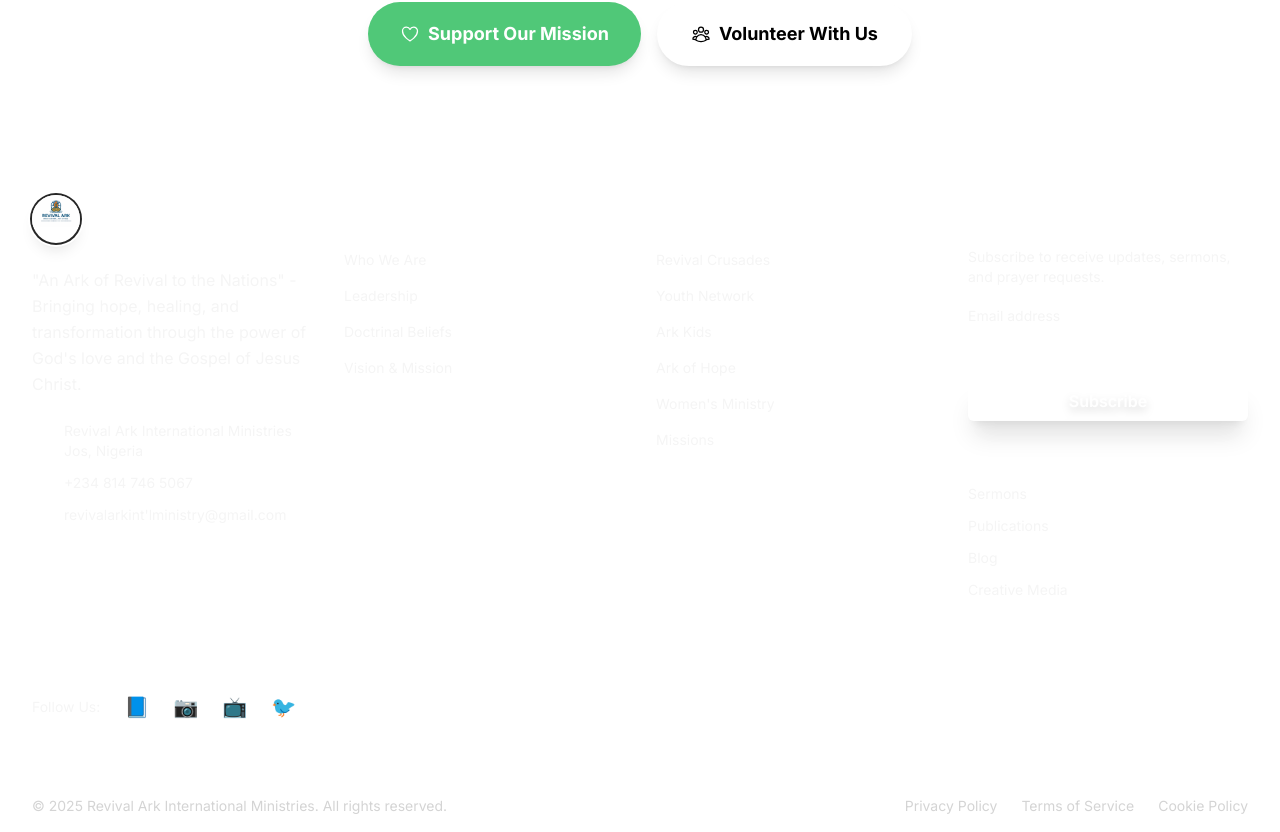
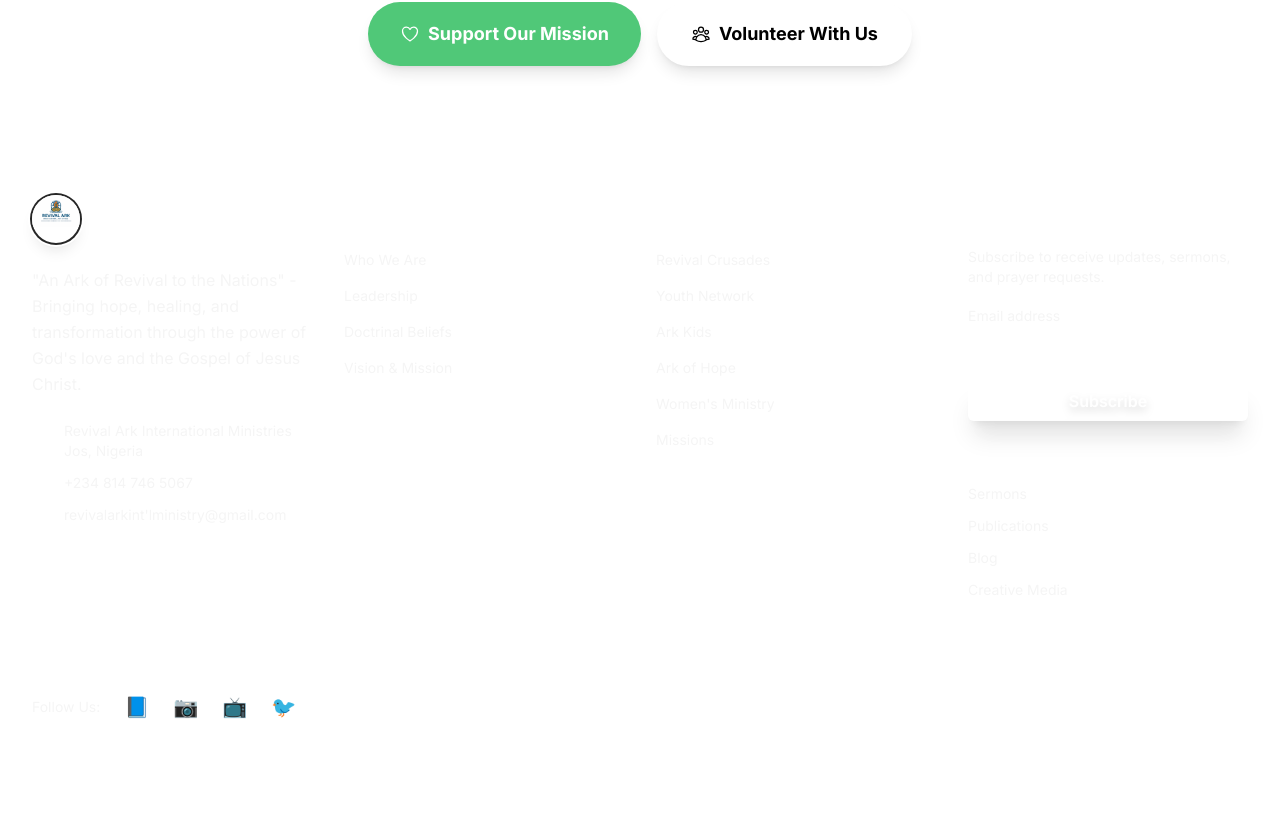
Before and after one commit to zortojnr/revival-ark-int-ministries, a Next.js app: page / in a window 1280 px wide. Shown: the part 5701-6533 px from the top of the page. Built offline with nearby package versions, Linux system fonts and the light colour scheme.

Commit message:
Fix footer legibility: darker secondary background and white bottom bar text; no layout changes

```diff
--- a/src/components/layout/Footer.tsx
+++ b/src/components/layout/Footer.tsx
@@ -106,7 +106,7 @@
   };
 
   return (
-    <footer className="bg-secondary-800 text-white border-t border-secondary-700">
+    <footer className="bg-secondary-900 text-white border-t border-secondary-800">
       {/* Main Footer Content */}
       <div className="max-w-7xl mx-auto px-4 sm:px-6 lg:px-8 py-12">
         <div className="grid grid-cols-1 md:grid-cols-2 lg:grid-cols-4 gap-8">
@@ -284,7 +284,7 @@
       {/* Bottom Bar */}
       <div className="bg-secondary-900 py-4">
         <div className="max-w-7xl mx-auto px-4 sm:px-6 lg:px-8">
-          <div className="flex flex-col md:flex-row justify-between items-center text-sm text-neutral-300">
+          <div className="flex flex-col md:flex-row justify-between items-center text-sm text-white">
             <div className="mb-2 md:mb-0">
               <p>
                 © {new Date().getFullYear()} Revival Ark International Ministries. All rights reserved.
```
